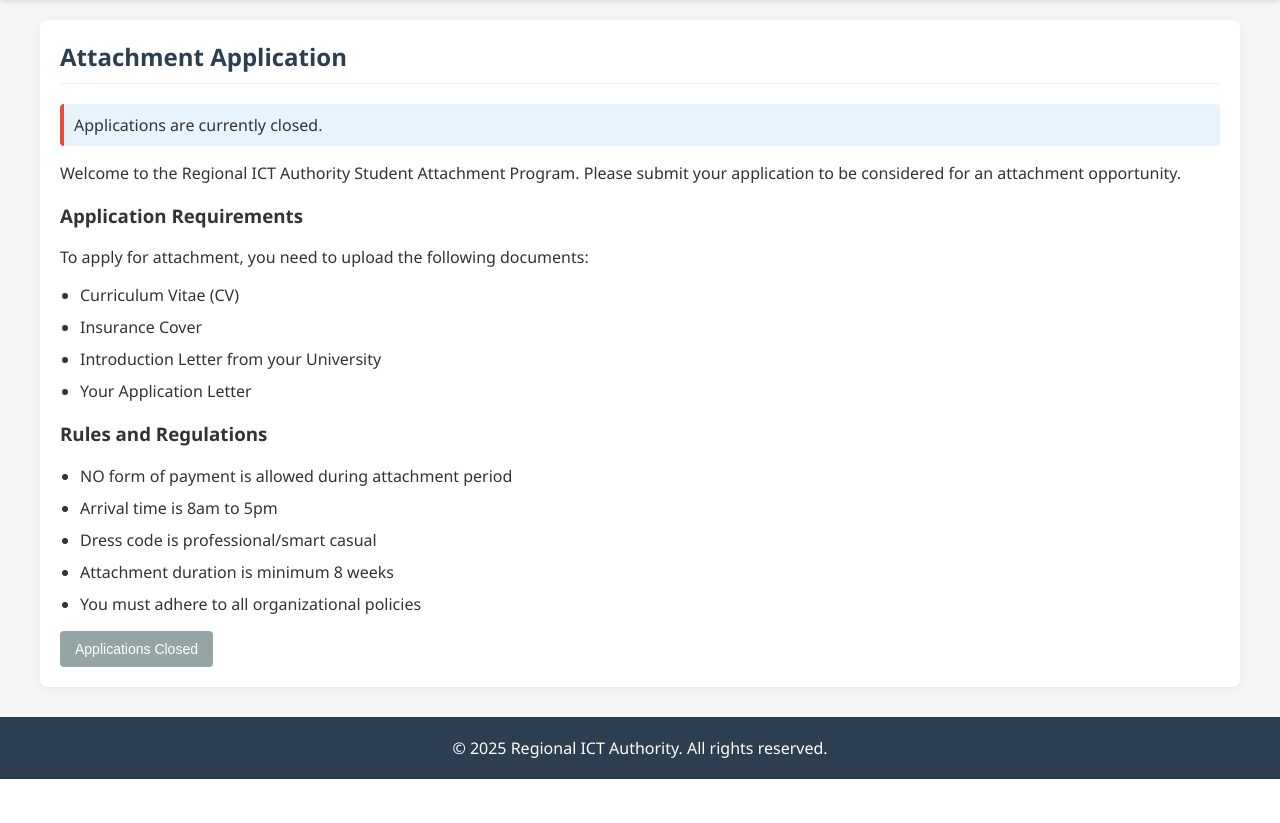
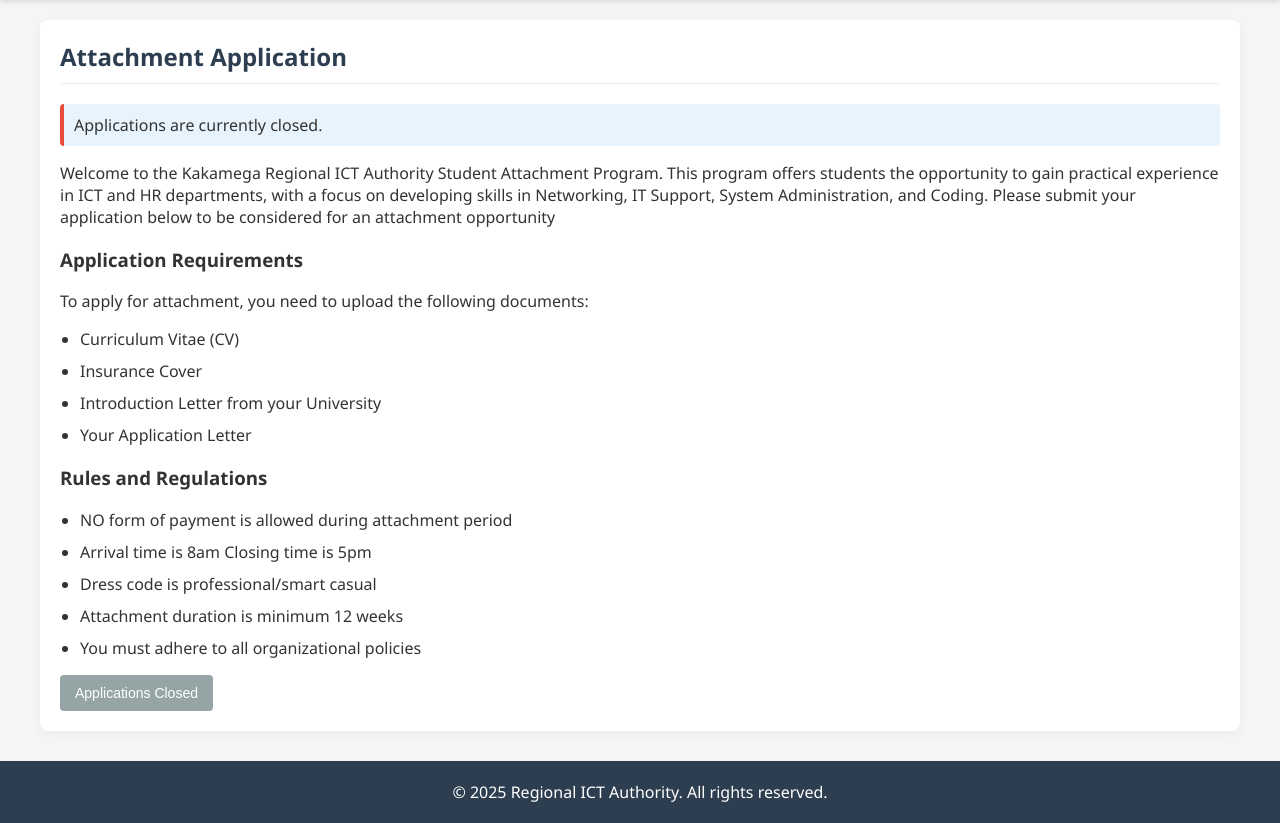
Before and after one commit to Justopizo/Regional_ICT_Attachment_system, a PHP site: page /dashboard.php in a window 1280 px wide. Shown: the part 80-903 px from the top of the page. Before the commit the page ends 859 px from the top, so only its background shows below. Run offline with PHP 8.4, Linux system fonts and the light colour scheme; the visitor is signed in with stand-in values (Sample User, id 1); data that the repository does not hold is empty.

Commit message:
Add files via upload

```diff
--- a/dashboard.php
+++ b/dashboard.php
@@ -229,7 +229,7 @@ $slots_available = $settings['max_students'] - $accepted_count;
                     </div>
                 <?php endif; ?>
             <?php else: ?>
-                <p>Welcome to the Regional ICT Authority Student Attachment Program. Please submit your application to be considered for an attachment opportunity.</p>
+                <p>Welcome to the Kakamega Regional ICT Authority Student Attachment Program. This program offers students the opportunity to gain practical experience in ICT and HR departments, with a focus on developing skills in Networking, IT Support, System Administration, and Coding. Please submit your application below to be considered for an attachment opportunity</p>
 
                 <h3>Application Requirements</h3>
                 <p>To apply for attachment, you need to upload the following documents:</p>
@@ -243,9 +243,9 @@ $slots_available = $settings['max_students'] - $accepted_count;
                 <h3>Rules and Regulations</h3>
                 <ul class="rules-list">
                     <li>NO form of payment is allowed during attachment period</li>
-                    <li>Arrival time is 8am to 5pm</li>
+                    <li>Arrival time is 8am Closing time is 5pm</li>
                     <li>Dress code is professional/smart casual</li>
-                    <li>Attachment duration is minimum 8 weeks</li>
+                    <li>Attachment duration is minimum 12 weeks</li>
                     <li>You must adhere to all organizational policies</li>
                 </ul>
 
--- a/login.php
+++ b/login.php
@@ -125,8 +125,8 @@ if ($_SERVER['REQUEST_METHOD'] === 'POST') {
         <div class="logo">
             <img src="https://encrypted-tbn0.gstatic.com/images?q=tbn:ANd9GcSp7IsPuR-i7yeK9PYSbvr79rvqt08UzFwoR3tMqEs_GNXK6IC2PAdk4S0&s" alt="Regional ICT Authority Logo">
         </div>
-        <h2>Regional ICT Attachment System</h2>
-
+        <h2>Kakamega Regional ICT Attachment System</h2>
+        <h3>Login</h3>
         <?php if ($error): ?>
             <div class="error"><?php echo htmlspecialchars($error); ?></div>
         <?php endif; ?>
```
